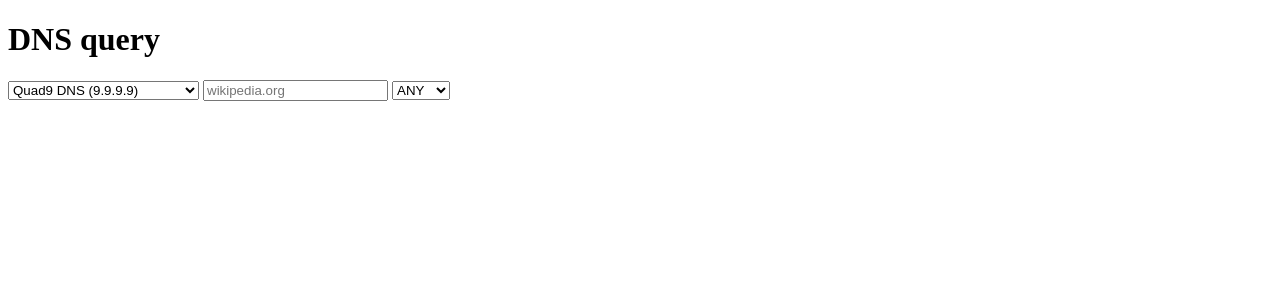
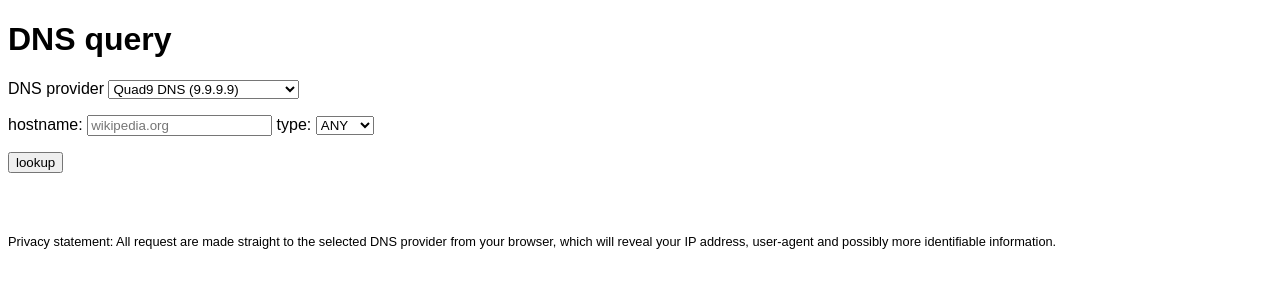
Before and after one commit to haukurh/dns.haukurh.dev, a website: page src/index.html in a window 1280 px wide. Drawn offline with Linux system fonts and the light colour scheme.

Commit message:
Add minor CSS styles + privacy statement

```diff
--- /dev/null
+++ b/src/css/main.css
@@ -0,0 +1,16 @@
+html,
+body {
+  font-family: sans-serif;
+  min-height: 100vh;
+  box-sizing: border-box;
+}
+
+pre {
+  max-width: 100vw;
+  padding: 1rem 0.8rem;
+  overflow-x: auto;
+}
+
+footer {
+  font-size: 0.8rem;
+}
--- a/src/index.html
+++ b/src/index.html
@@ -11,7 +11,7 @@
     <title>DNS query</title>
     <link rel="preload" href="/js/main.js" as="script" />
     <link
-      href="/main.css"
+      href="/css/main.css"
       media="all"
       rel="stylesheet"
       as="style"
@@ -24,19 +24,26 @@
     </header>
 
     <main>
-      <form id="query">
-        <select name="provider">
+      <form id="query" method="get" action="?">
+        <p>
+          <label for="provider">DNS provider</label>
+          <select name="provider" id="provider">
             <option value="cloudflare">CloudFlare DNS (1.1.1.1)</option>
             <option value="google">Google Public DNS (8.8.8.8)</option>
             <option value="quad9" selected>Quad9 DNS (9.9.9.9)</option>
           </select>
+        </p>
+        <p>
+          <label for="hostname">hostname: </label>
           <input
             type="text"
+            id="hostname"
             name="hostname"
             required
             placeholder="wikipedia.org"
           />
-        <select name="type">
+          <label for="type">type: </label>
+          <select name="type" id="type">
             <option value="ANY">ANY</option>
             <option value="A">A</option>
             <option value="AAAA">AAAA</option>
@@ -45,11 +52,21 @@
             <option value="SOA">SOA</option>
             <option value="CAA">CA</option>
           </select>
+        </p>
+        <p>
+          <button type="submit">lookup</button>
+        </p>
       </form>
       <pre id="answer"></pre>
     </main>
 
-    <footer></footer>
+    <footer>
+      <p>
+        Privacy statement: All request are made straight to the selected DNS
+        provider from your browser, which will reveal your IP address,
+        user-agent and possibly more identifiable information.
+      </p>
+    </footer>
 
     <script src="/js/main.js" type="application/javascript"></script>
   </body>
```
Lines whose indentation alone changed are shown as unchanged.
